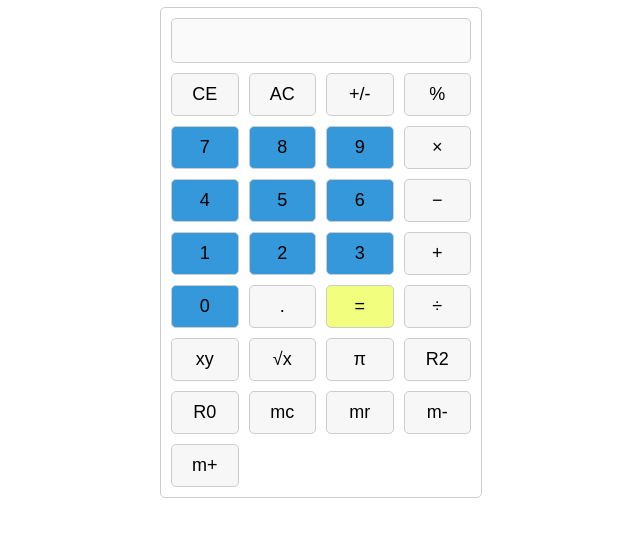
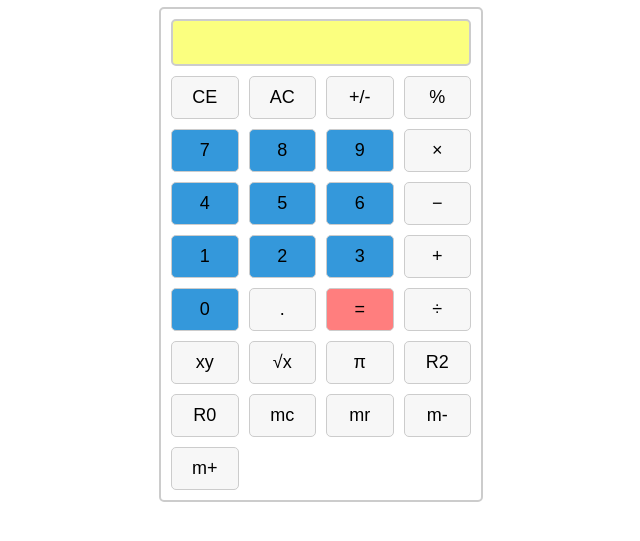
Before and after one commit to frozesentic/Calculator-App, an Electron app: page index.html in a window 1280 px wide. Shown: the part 61-602 px from the top of the page, without its empty margins (319-959 px from the left). Drawn offline with Linux system fonts and the light colour scheme.

Commit message:
Add files via upload

```diff
--- a/index.html
+++ b/index.html
@@ -13,7 +13,6 @@
     <!-- Add more icons for different sizes if needed -->
     <meta charset="utf-8">
     <meta name="apple-mobile-web-app-capable" content="yes">
-    <meta name="viewport" content="width=device-width, initial-scale=1.1">
     <style>
       body {
         font-family: Arial, sans-serif;
@@ -31,7 +30,7 @@
         max-width: 300px;
         margin: 0 auto;
         padding: 10px;
-        border: 1px solid #ccc;
+        border: 2px solid #ccc;
         border-radius: 5px;
       }
 
@@ -40,8 +39,9 @@
         padding: 10px;
         font-size: 20px;
         text-align: right;
-        border: 1px solid #ccc;
+        border: 2px solid #ccc;
         border-radius: 5px;
+        background-color: #fbff7f;
       }
 
       button {
@@ -61,7 +61,7 @@
       /* Media query for mobile devices */
       @media (max-width: 480px) {
         #calculator {
-          max-width: 200px; /* Adjust calculator size for mobile */
+          max-width: 300px; /* Adjust calculator size for mobile */
         }
 
         button {
@@ -80,11 +80,11 @@
       #equal-key-container button {
         grid-column: span 1;
         width: 100%;
-        background-color: #f2ff7e; /* Light blue color for the 9 main numbers */
+        background-color: #ff7e7e; /* Light blue color for the 9 main numbers */
       }
 
       #equal-key-container button:hover {
-        background-color: #e0e057; /* Darker shade when hovered */
+        background-color: #e05757; /* Darker shade when hovered */
       }
     </style>
 </head>
```
